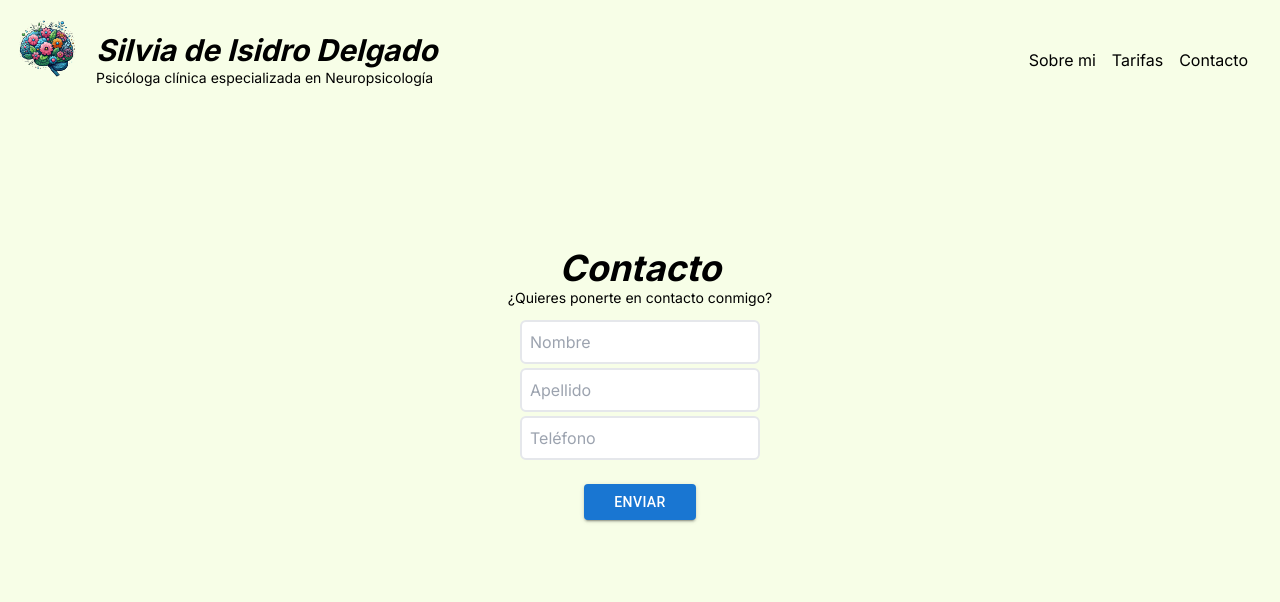
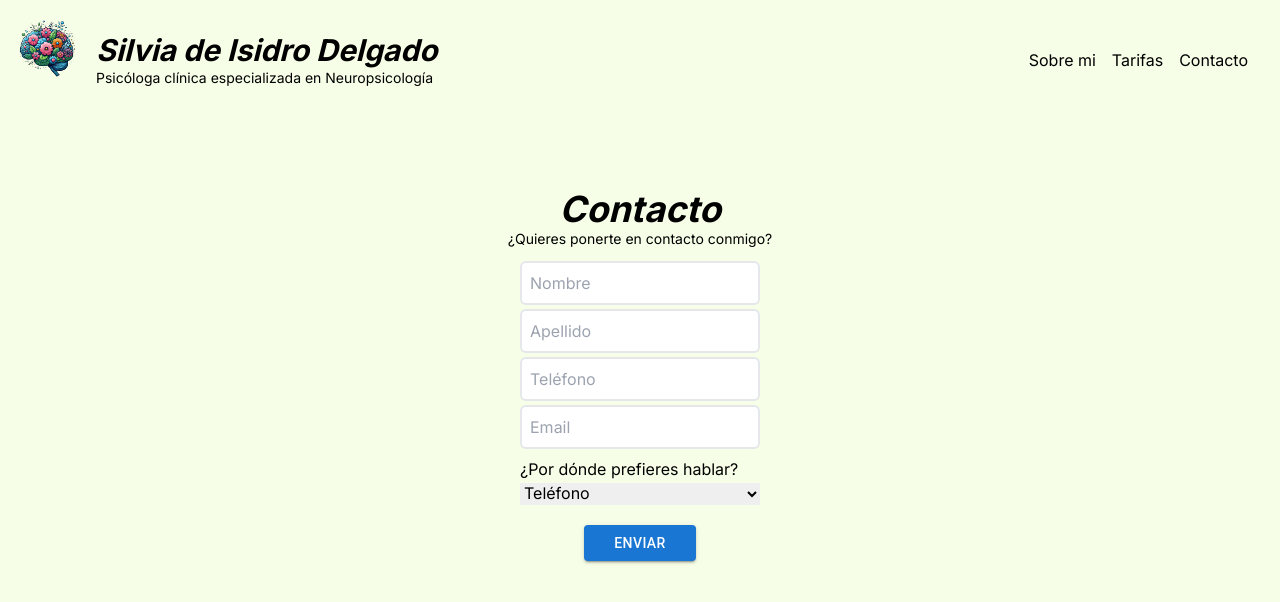
Before and after one commit to RubenPalomo/SilPsico, a Next.js app: page /SilPsico/contacto in a window 1280 px wide. Shown: the top 602 px of the page. Built offline with nearby package versions, Linux system fonts and the light colour scheme.

Commit message:
Fixed visual bug with header and added elements to contact form

```diff
--- a/src/app/components/Form/Form.tsx
+++ b/src/app/components/Form/Form.tsx
@@ -30,6 +30,8 @@
       name: formData.get("name") as string,
       lastName: formData.get("lastName") as string,
       phone: parseInt(formData.get("phone") as string),
+      email: formData.get("email") as string,
+      option: formData.get("option") as string,
     };
 
     if (e.currentTarget) e.currentTarget.reset();
@@ -48,9 +50,22 @@
       onSubmit={handleSubmit}
     >
       <div className="mb-5">
-        <FormElement label="Nombre" name="name" />
-        <FormElement label="Apellido" name="lastName" />
-        <FormElement label="Teléfono" name="phone" type="number" />
+        <FormElement label="Nombre" name="name" required={true} />
+        <FormElement label="Apellido" name="lastName" required={true} />
+        <FormElement
+          label="Teléfono"
+          name="phone"
+          type="number"
+          required={true}
+        />
+        <FormElement label="Email" name="email" required={false} />
+        <div className="mt-2">
+          <p>¿Por dónde prefieres hablar?</p>
+          <select className="w-full" name="option">
+            <option>Teléfono</option>
+            <option>Email</option>
+          </select>
+        </div>
       </div>
       <div className="flex relative items-center justify-center w-full">
         <Button
--- a/src/app/components/Form/FormElement/FormElement.props.ts
+++ b/src/app/components/Form/FormElement/FormElement.props.ts
@@ -1,5 +1,6 @@
 export interface FormElementProps {
   label: string;
   name: string;
+  required: boolean;
   type?: string;
 }
--- a/src/app/components/Form/FormElement/FormElement.tsx
+++ b/src/app/components/Form/FormElement/FormElement.tsx
@@ -1,7 +1,12 @@
 import React from "react";
 import { FormElementProps } from "./FormElement.props";
 
-export default function FormElement({ label, name, type }: FormElementProps) {
+export default function FormElement({
+  label,
+  name,
+  type,
+  required,
+}: FormElementProps) {
   return (
     <div className="flex mx-auto my-1" style={{ maxWidth: "350px" }}>
       <div className="flex flex-grow items-center w-60 ">
@@ -10,7 +15,7 @@
           name={name}
           type={type ? type : "text"}
           placeholder={label}
-          required
+          required={required}
         />
       </div>
     </div>
--- a/src/app/components/Header/Header.tsx
+++ b/src/app/components/Header/Header.tsx
@@ -4,7 +4,7 @@
 
 export default function Header() {
   return (
-    <header className="flex justify-between w-full bg-lime-50 pl-24 px-4 sm:px-24 py-8 sticky top-0 z-50">
+    <header className="flex justify-between w-full bg-lime-50 min-h-32 sm:min-h-0 pl-24 px-4 sm:px-24 py-8 sticky top-0 z-50">
       <div>
         <h1 className="md:text-3xl font-bold italic">
           Silvia de Isidro Delgado
--- a/src/app/contacto/page.tsx
+++ b/src/app/contacto/page.tsx
@@ -28,7 +28,9 @@
           <p className="text-4xl text-red-500 font-light italic text-center">
             ¡Muchas gracias!
           </p>
-          <p>Nos pondremos en contacto contigo lo antes posible</p>
+          <p className="text-center text-sm sm:text-base">
+            Nos pondremos en contacto contigo lo antes posible
+          </p>
         </div>
       </div>
     </div>
--- a/src/app/utils/apiCall/sendToTelegram.ts
+++ b/src/app/utils/apiCall/sendToTelegram.ts
@@ -15,7 +15,11 @@
       },
       body: JSON.stringify({
         chat_id: TELEGRAM_ID,
-        text: `*Nombre:* ${formData.name} ${formData.lastName}\n*Teléfono:* ${formData.phone}`,
+        text: `*Nombre:* ${formData.name} ${formData.lastName}\n*Teléfono:* ${
+          formData.phone
+        }${
+          formData.email && `\n*Email:* ${formData.email}`
+        }\n\nPrefiere hablar por ${formData.option.toLowerCase()}`,
         parse_mode: "Markdown",
       }),
     }
--- a/src/app/utils/models/formDataType.ts
+++ b/src/app/utils/models/formDataType.ts
@@ -2,4 +2,6 @@
   name: string;
   lastName: string;
   phone: number;
+  option: string;
+  email?:string;
 };
```
Also changed, not shown: 6 other files (tests, documents, lock files or other folders).
